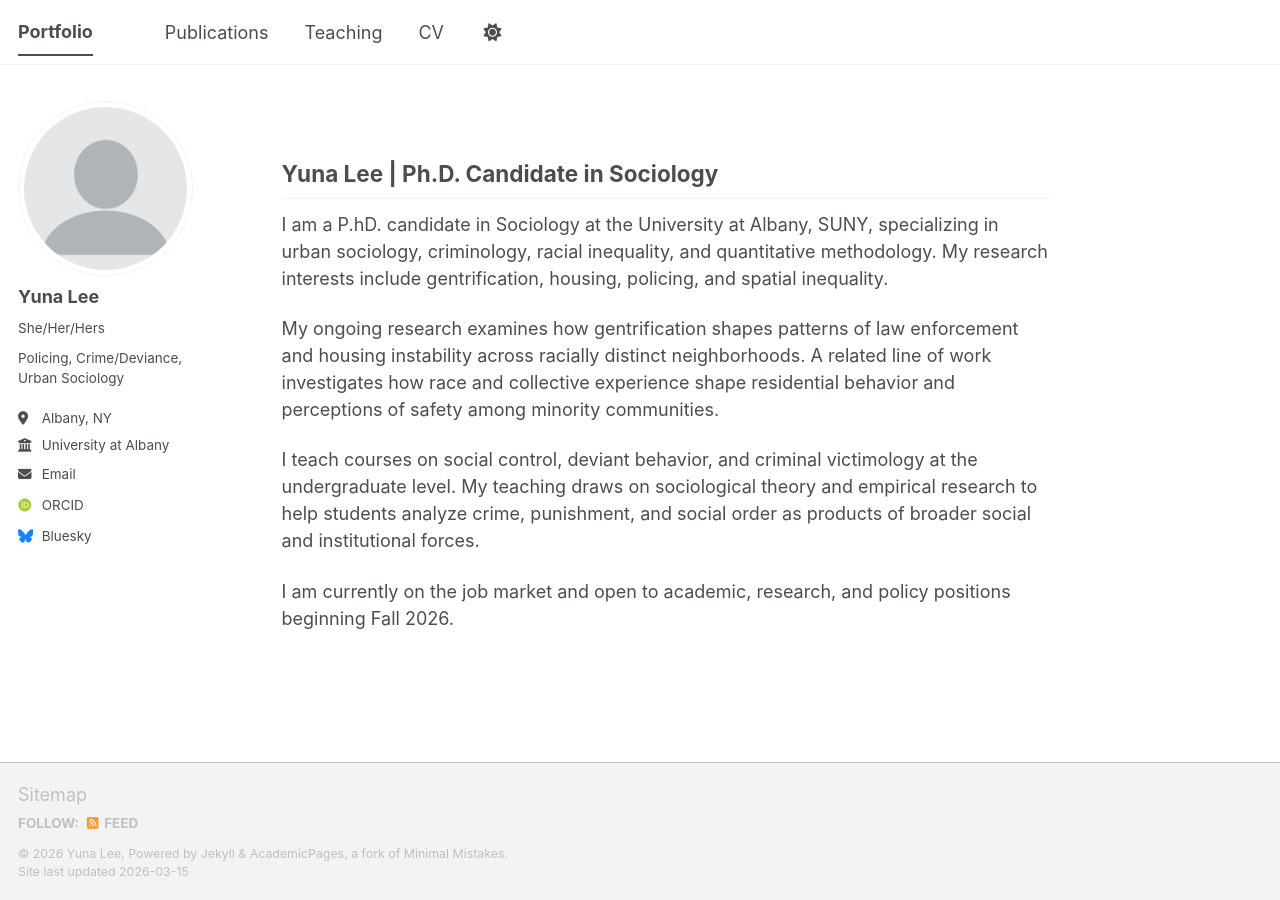
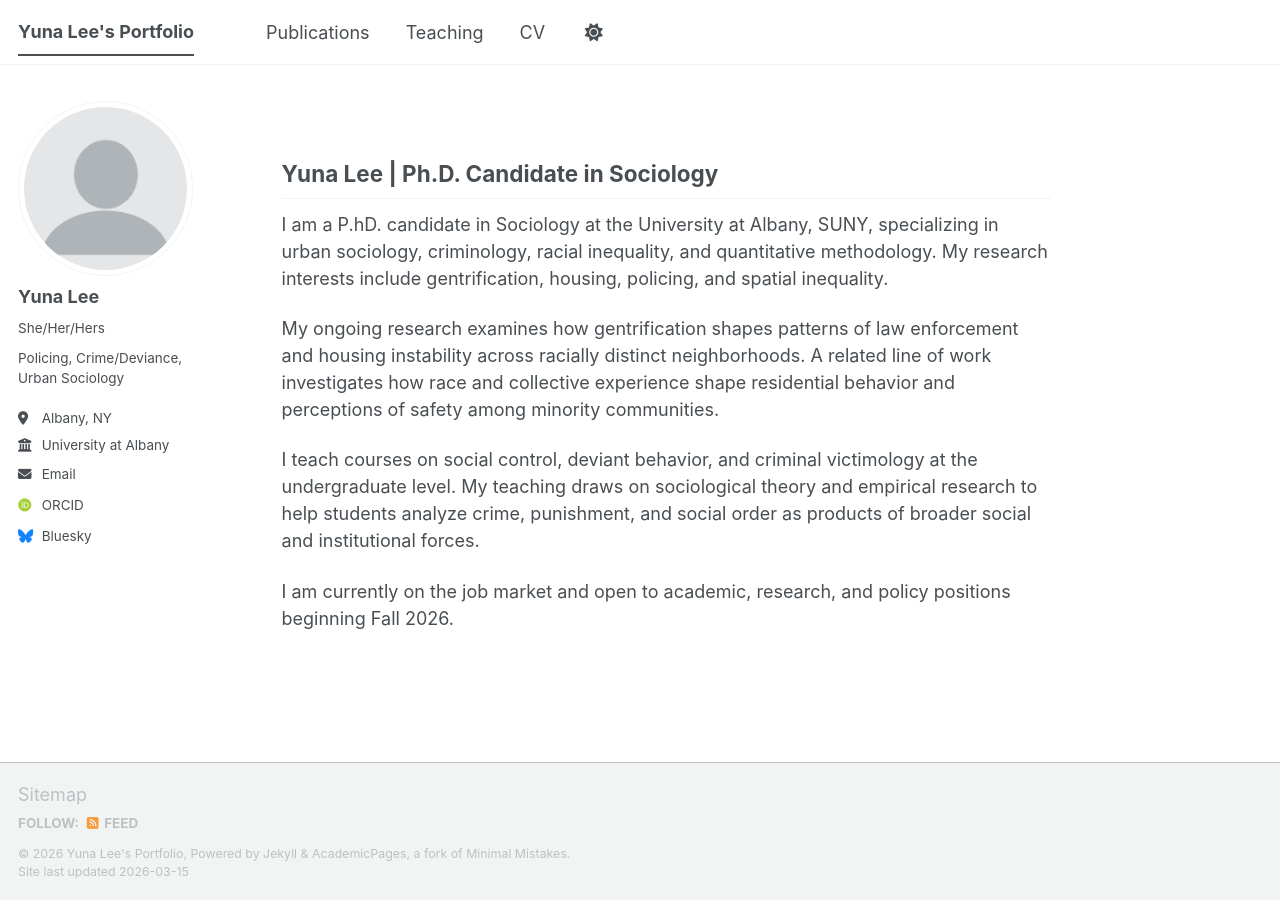
Before and after one commit to dldbsk0098/dldbsk0098.github.io, a Jekyll site: the page built from _pages/about.md, in a window 1280 px wide. Built offline with Jekyll 4.4.1, drawn with Linux system fonts in a browser that asks for light colours; some web fonts are replaced; a script bundle is joined from its source files by our own code; library files that are not in the unit come from our copies.

Commit message:
Update _config.yml

```diff
--- a/_config.yml
+++ b/_config.yml
@@ -9,9 +9,9 @@
 # Basic Site Settings
 locale                   : "en-US"
 site_theme               : "default" # The available themes options are "default", "air", "sunrise", "mint", "dirt" and "contrast"
-title                    : "Portfolio"
+title                    : "Yuna Lee's Portfolio"
 title_separator          : "Yuna Lee"
-name                     : "Yuna Lee"
+name                     : "Yuna Lee's Portfolio"
 description              : "PhD Candidate in Sociology | University at Albany, SUNY"
 url                      : https://dldbsk0098.github.io # The base hostname & protocol for your site e.g. "https://[your GitHub username].github.io",
                                                            # or if you already have some other page hosted on Github then use "https://[your GitHub username].github.io/[Your Repo Name]"
```
